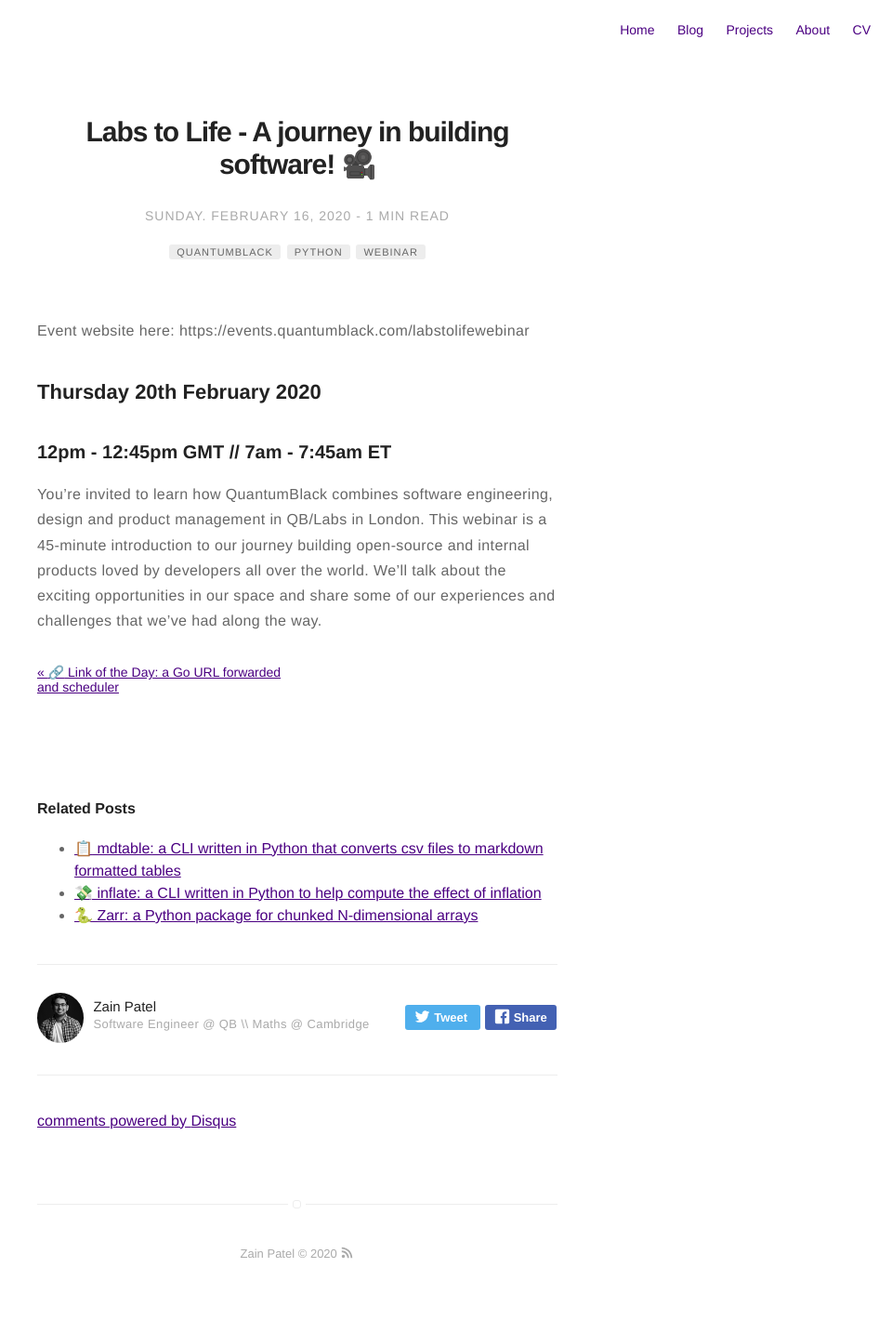
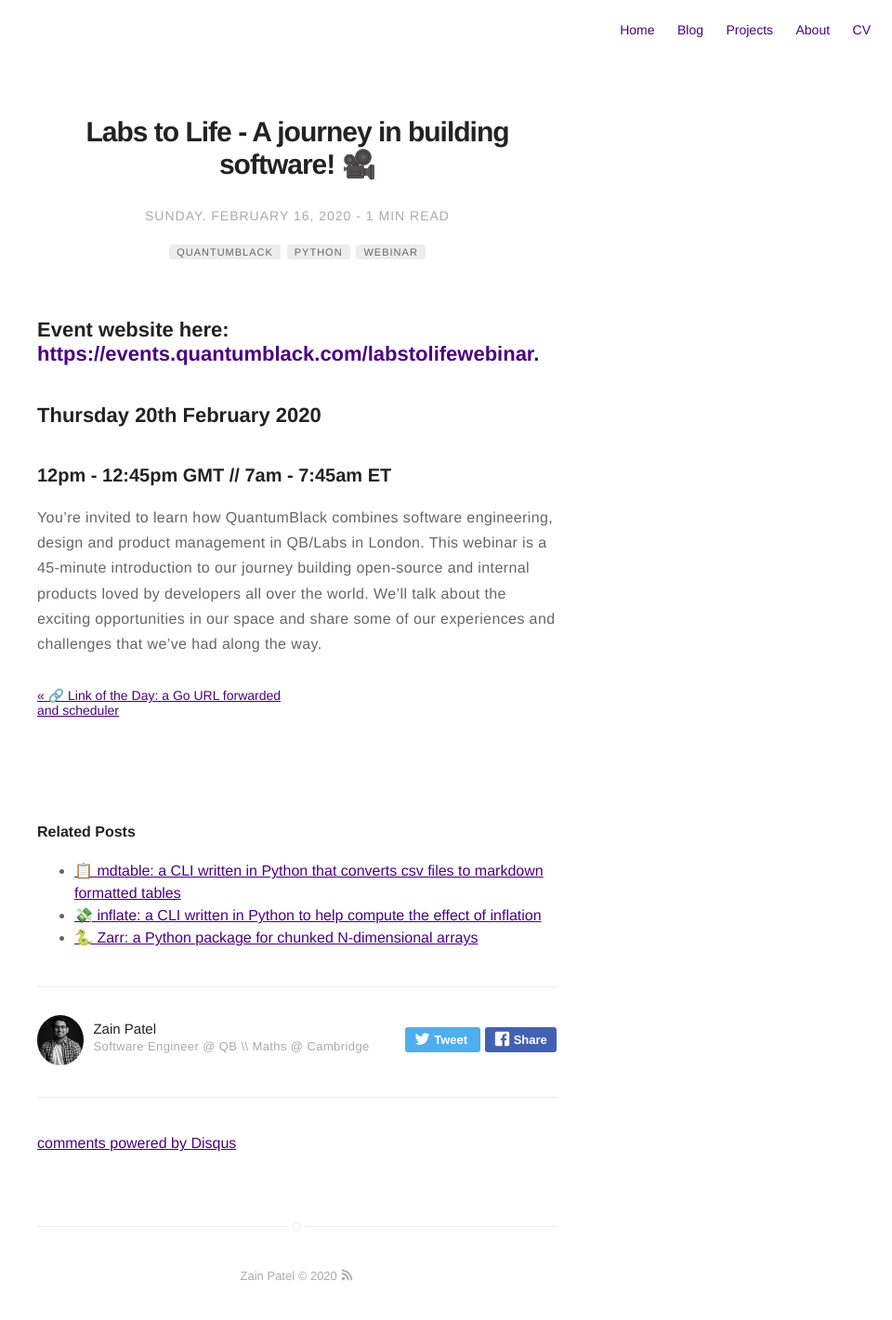
Before and after one commit to mzjp2/blog, a Jekyll site: the page built from _posts/2020-02-16-Labs to Life - A journey in building software!.md, in a window 1280 px wide. Shown: the whole page at 93% size, without its empty margins (320-1280 px from the left). Built offline with Jekyll 4.4.1, drawn with Linux system fonts in a browser that asks for light colours; emoji names are drawn with the system emoji font; comment, search, counter and statistics services are not loaded; before the commit the page ends 1396 px from its top, so only the background shows below that; part of the change alters nothing that is shown.

Commit message:
Add link to the QB Labs webinar splash page

```diff
--- a/_posts/2020-02-16-Labs to Life - A journey in building software!.md
+++ b/_posts/2020-02-16-Labs to Life - A journey in building software!.md
@@ -13,7 +13,7 @@ description: Tune in to the Labs to Life webinar series, where I'll be talking a
 externalLink: https://events.quantumblack.com/labstolifewebinar
 ---
 
-Event website here: https://events.quantumblack.com/labstolifewebinar
+## Event website here: [https://events.quantumblack.com/labstolifewebinar](https://events.quantumblack.com/labstolifewebinar).
 
 ## Thursday 20th February 2020
 ### 12pm - 12:45pm GMT // 7am - 7:45am ET
```
